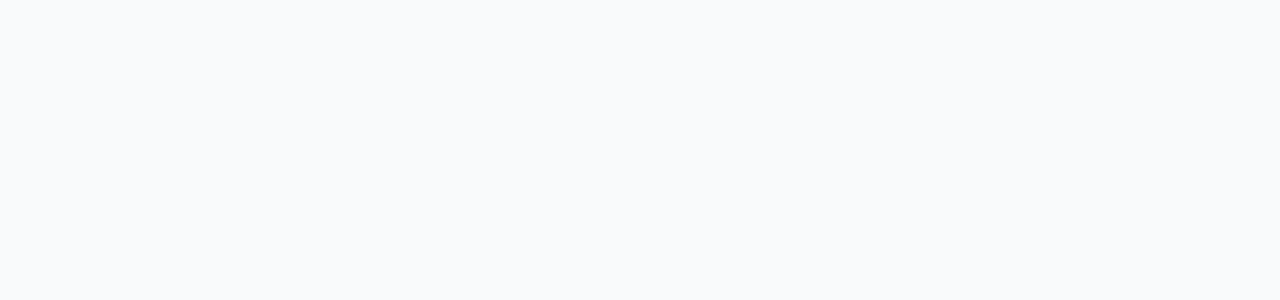
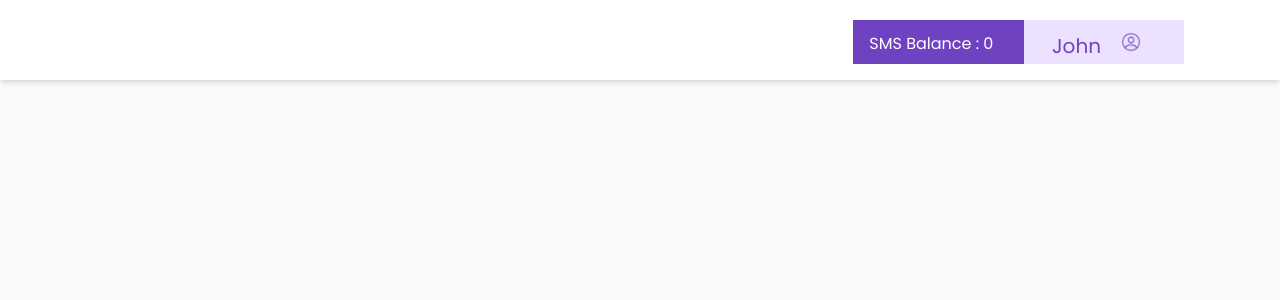
Before and after one commit to Mark-scope/chillyChat, a React (Vite) app in the folder client/: page /SmsHistoryView in a window 1280 px wide. Before the commit this address had no page. Shown: the top 300 px of the page. Built offline with nearby package versions, Linux system fonts and the light colour scheme.

Commit message:
working on the sms history view page

```diff
--- a/client/src/RoutePages.jsx
+++ b/client/src/RoutePages.jsx
@@ -3,6 +3,7 @@
 import Overview from './pages/Overview';
 import Support from './pages/support';
 import SmsHistory from './pages/SmsHistory';
+import SmsHistoryView from './pages/SmsHistoryView';
 
 const RoutePages = () => {
     return (
@@ -15,6 +16,7 @@
                 <Route path="/quick-sms" element={<QuickSms />} />
                 <Route path="/support" element={<Support />} />
                 <Route path = "/SmsHistory" element={<SmsHistory/>}/>
+                <Route path = "/SmsHistoryView" element={<SmsHistoryView />}/>
             </Routes>
         </BrowserRouter>
     );
--- /dev/null
+++ b/client/src/pages/SmsHistoryView.jsx
@@ -0,0 +1,12 @@
+import React from 'react'
+import Navbar from '../components/nav/Navbar'
+
+const SmsHistoryView = () => {
+  return (
+    <div>
+      <Navbar></Navbar>
+    </div>
+  )
+}
+
+export default SmsHistoryView
```
